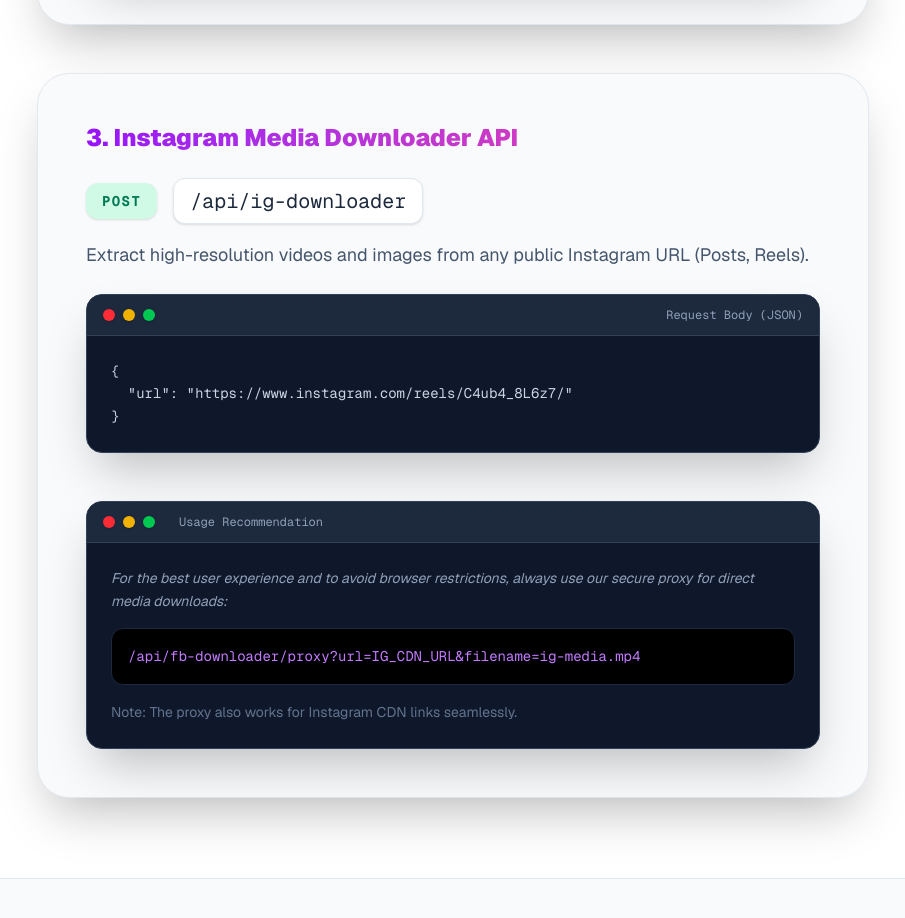
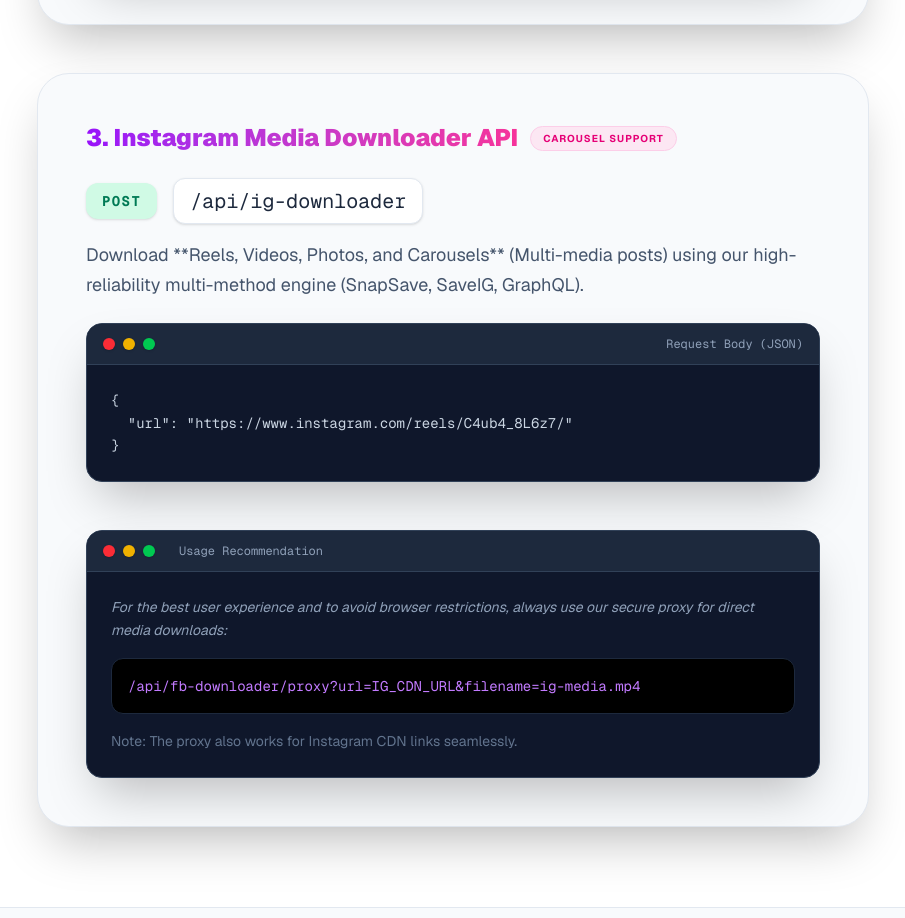
Before and after one commit to alaminislam203/qalbetools, a Next.js app: page / in a window 1280 px wide. Shown: the part 2498-3416 px from the top of the page, without its empty margins (187-1092 px from the left). Built offline with nearby package versions, Linux system fonts and the light colour scheme.

Commit message:
Update Instagram Downloader documentation and walkthrough

```diff
--- a/app/page.tsx
+++ b/app/page.tsx
@@ -158,7 +158,10 @@
 
           {/* Instagram Downloader API */}
           <div className="bg-slate-50 dark:bg-black rounded-[2rem] p-8 md:p-12 border border-slate-200 dark:border-slate-800 shadow-2xl mt-12">
-            <h3 className="text-2xl font-black mb-6 text-transparent bg-clip-text bg-gradient-to-r from-purple-600 to-pink-500 dark:from-purple-400 dark:to-pink-400">3. Instagram Media Downloader API</h3>
+            <div className="flex flex-wrap items-center gap-3 mb-6">
+              <h3 className="text-2xl font-black text-transparent bg-clip-text bg-gradient-to-r from-purple-600 to-pink-500 dark:from-purple-400 dark:to-pink-400">3. Instagram Media Downloader API</h3>
+              <span className="bg-pink-100 text-pink-600 dark:bg-pink-900/30 dark:text-pink-400 text-[10px] font-bold px-3 py-1 rounded-full uppercase tracking-widest border border-pink-200 dark:border-pink-800">Carousel Support</span>
+            </div>
 
             {/* Fetch Endpoint */}
             <div className="mb-12">
@@ -169,7 +172,7 @@
                 </code>
               </div>
               <p className="text-slate-600 dark:text-slate-400 leading-relaxed text-lg mb-6">
-                Extract high-resolution videos and images from any public Instagram URL (Posts, Reels).
+                Download **Reels, Videos, Photos, and Carousels** (Multi-media posts) using our high-reliability multi-method engine (SnapSave, SaveIG, GraphQL).
               </p>
 
               <div className="bg-slate-900 border border-slate-700 rounded-2xl overflow-hidden shadow-2xl mb-8">
```
